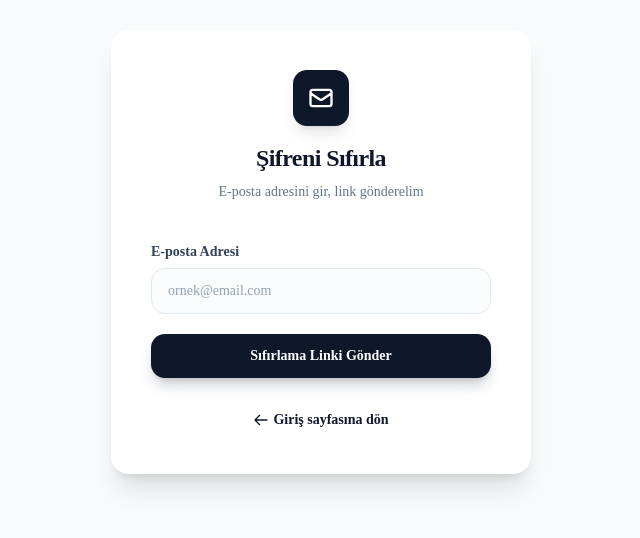
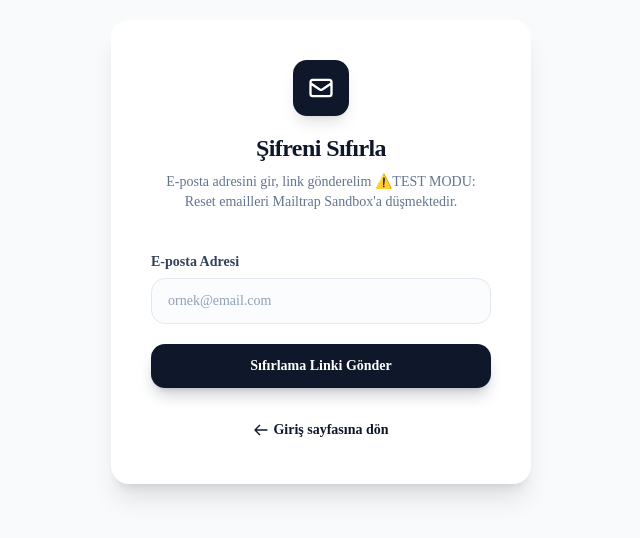
Before and after one commit to ibrhmprlk/Job_Board, a Next.js app in the folder frontend/: page /forgot-password in a window 1280 px wide. Shown: the part 148-686 px from the top of the page, without its empty margins (319-959 px from the left). Built offline with nearby package versions, Linux system fonts and the light colour scheme; no server answers.

Commit message:
Update page.tsx

```diff
--- a/frontend/app/(auth)/forgot-password/page.tsx
+++ b/frontend/app/(auth)/forgot-password/page.tsx
@@ -50,6 +50,7 @@ export default function ForgotPasswordPage() {
           </h1>
           <p className="text-slate-500 mt-2 text-sm">
             E-posta adresini gir, link gönderelim
+            ⚠️TEST MODU: Reset emailleri Mailtrap Sandbox'a düşmektedir.
           </p>
         </div>
 
```
